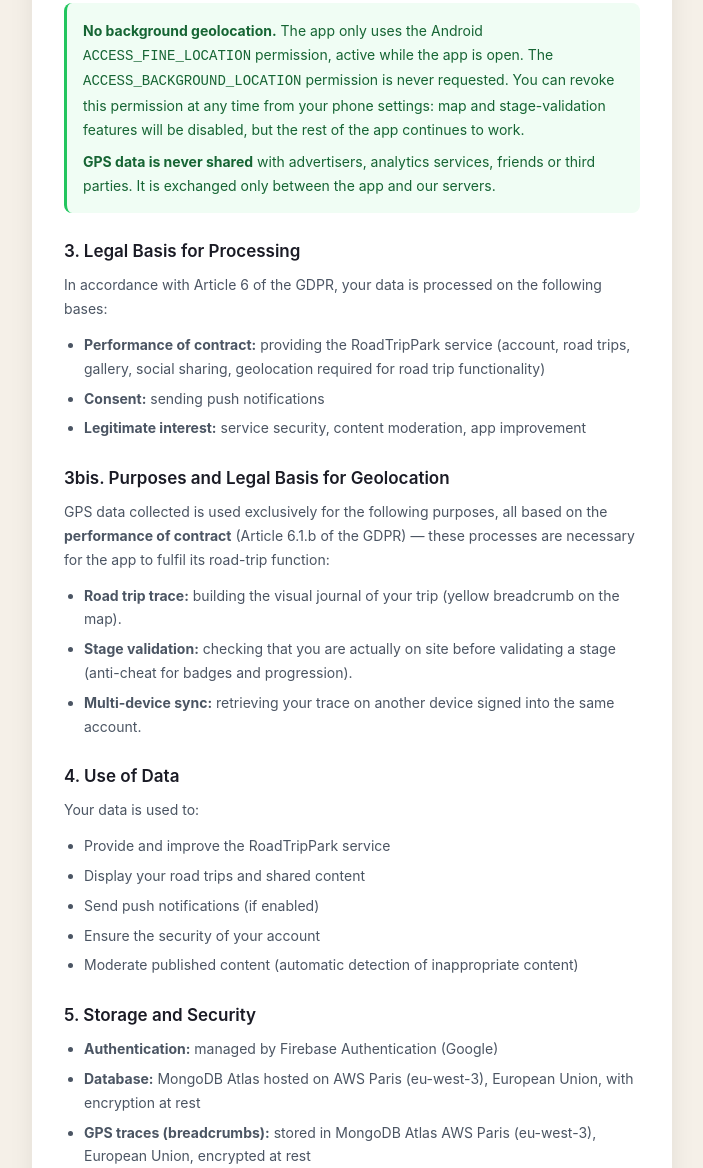
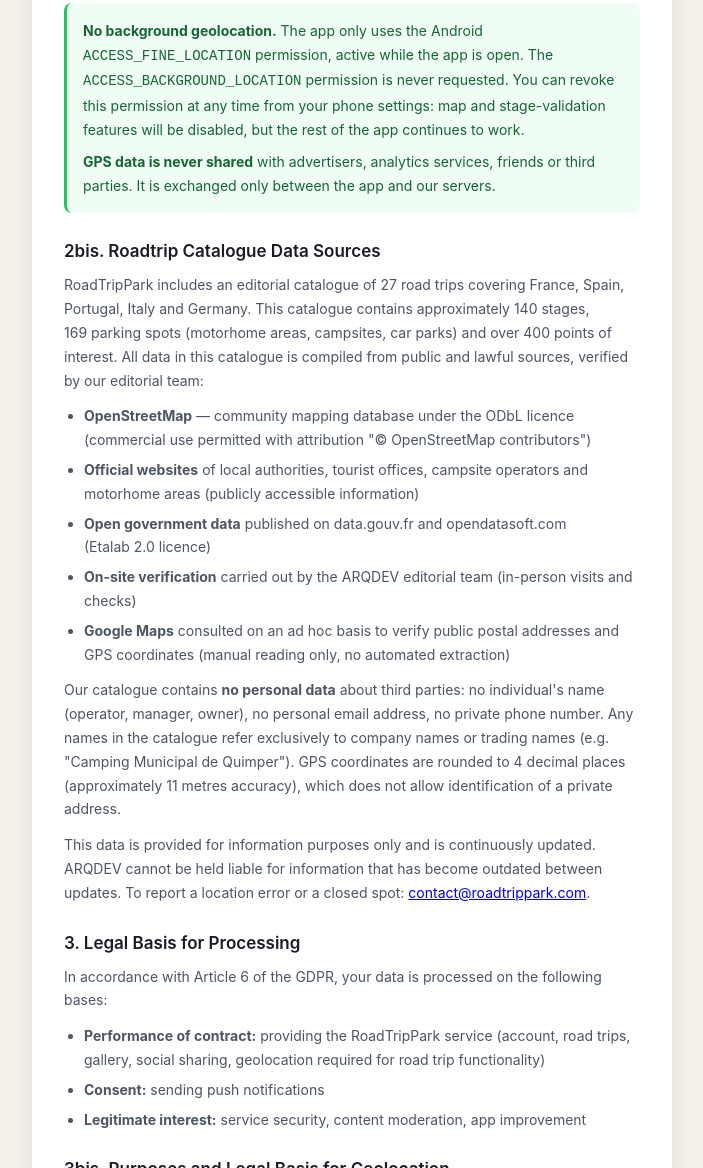
Before and after one commit to hichame-dev/roadtrippark-legal, a plain HTML site: page privacy-en.html in a window 1280 px wide. Shown: the part 1258-2426 px from the top of the page, without its empty margins (288-991 px from the left). Drawn offline with Linux system fonts and the light colour scheme.

Commit message:
docs(rgpd): add catalog data sources section (2bis) - EN

```diff
--- a/privacy-en.html
+++ b/privacy-en.html
@@ -103,7 +103,7 @@
     <div class="header">
       <img src="./logo.png" alt="RoadTripPark" class="logo-img">
       <h1>Privacy Policy</h1>
-      <p class="last-update">Last updated: March 2026</p>
+      <p class="last-update">Last updated: May 2026</p>
       <p class="lang-switch"><a href="/privacy.html">Version française</a></p>
     </div>
 
@@ -148,6 +148,46 @@
         <strong>GPS data is never shared</strong> with advertisers, analytics services, friends or third parties. It is exchanged only between the app and our servers.
       </p>
     </div>
+
+
+    <h2>2bis. Roadtrip Catalogue Data Sources</h2>
+    <p>
+      RoadTripPark includes an editorial catalogue of 27&nbsp;road trips covering
+      France, Spain, Portugal, Italy and Germany. This catalogue contains
+      approximately 140&nbsp;stages, 169&nbsp;parking spots (motorhome areas,
+      campsites, car parks) and over 400&nbsp;points of interest. All data in
+      this catalogue is compiled from public and lawful sources, verified by our
+      editorial team:
+    </p>
+    <ul>
+      <li><strong>OpenStreetMap</strong> — community mapping database under the
+        ODbL licence (commercial use permitted with attribution
+        "© OpenStreetMap contributors")</li>
+      <li><strong>Official websites</strong> of local authorities, tourist offices,
+        campsite operators and motorhome areas (publicly accessible information)</li>
+      <li><strong>Open government data</strong> published on data.gouv.fr and
+        opendatasoft.com (Etalab&nbsp;2.0 licence)</li>
+      <li><strong>On-site verification</strong> carried out by the ARQDEV editorial
+        team (in-person visits and checks)</li>
+      <li><strong>Google Maps</strong> consulted on an ad hoc basis to verify
+        public postal addresses and GPS coordinates (manual reading only,
+        no automated extraction)</li>
+    </ul>
+    <p>
+      Our catalogue contains <strong>no personal data</strong> about third
+      parties: no individual's name (operator, manager, owner), no personal email
+      address, no private phone number. Any names in the catalogue refer
+      exclusively to company names or trading names (e.g. "Camping Municipal de
+      Quimper"). GPS coordinates are rounded to 4&nbsp;decimal places (approximately
+      11&nbsp;metres accuracy), which does not allow identification of a private
+      address.
+    </p>
+    <p>
+      This data is provided for information purposes only and is continuously
+      updated. ARQDEV cannot be held liable for information that has become
+      outdated between updates. To report a location error or a closed spot:
+      <a href="mailto:contact@roadtrippark.com">contact@roadtrippark.com</a>.
+    </p>
 
     <h2>3. Legal Basis for Processing</h2>
     <p>In accordance with Article 6 of the GDPR, your data is processed on the following bases:</p>
```
